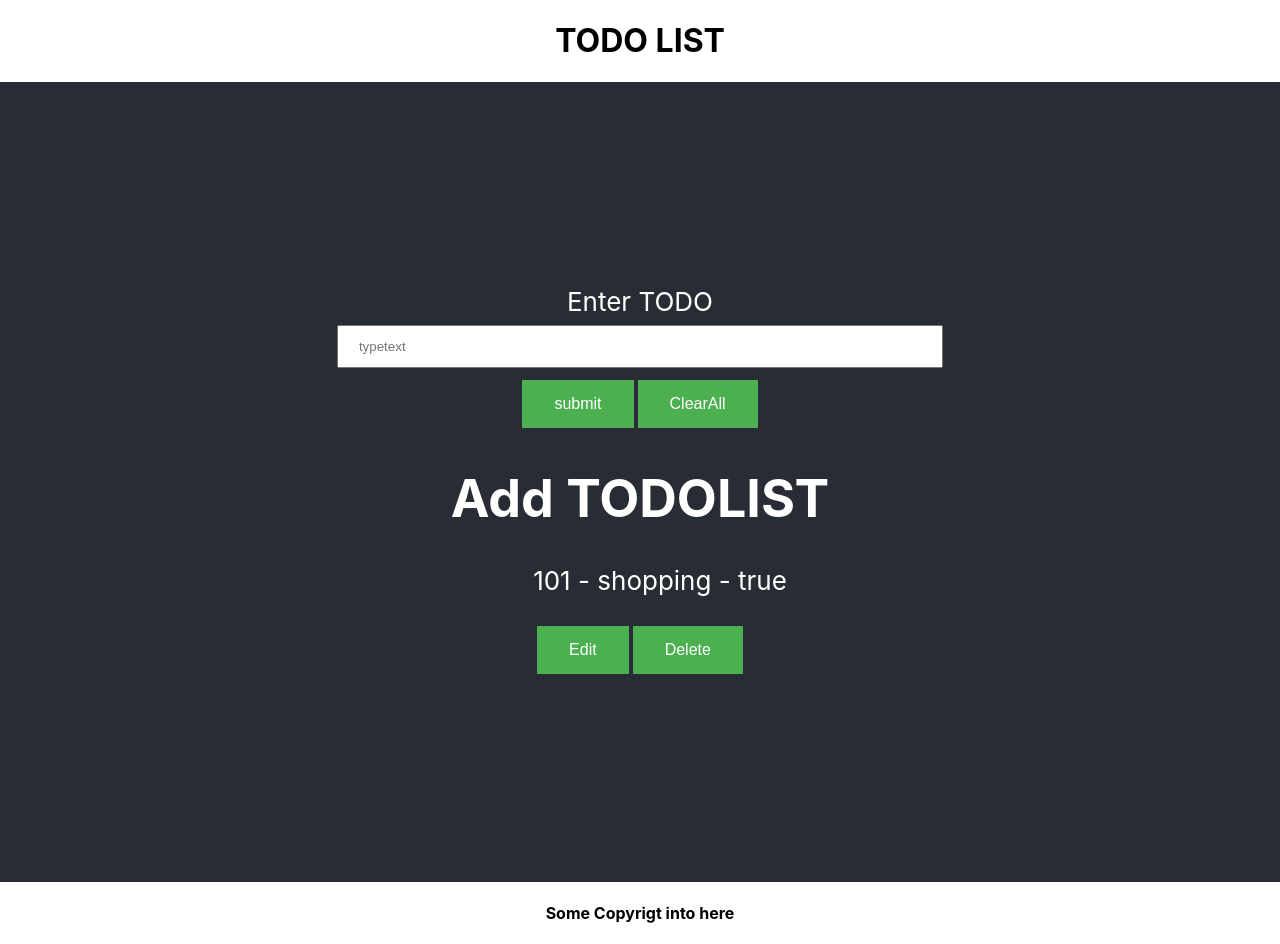
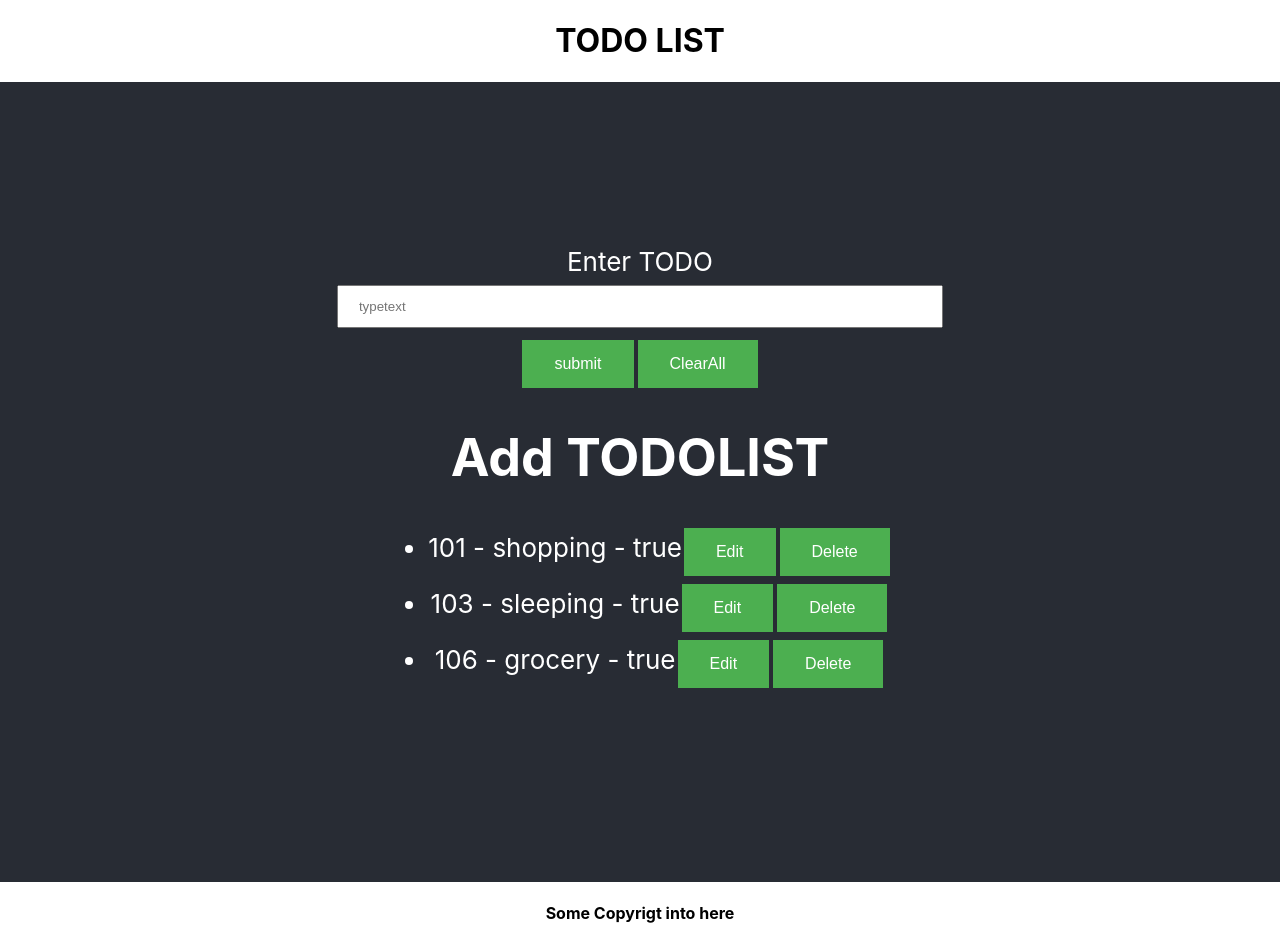
Before and after one commit to Niti1990/todolist, a React (Create React App) app: page / in a window 1280 px wide. Built offline with nearby package versions, Linux system fonts and the light colour scheme.

Commit message:
added props to list.js

```diff
--- a/src/App.js
+++ b/src/App.js
@@ -5,21 +5,36 @@ import List from './components/list/List';
 import Footer from './components/Footer/Footer';
 import Form from './components/Form/Form';
 
-
-function App() {
-const tododata = {
+const tododata = [{
   id: '101',
   title: 'shopping',
   done:'true',
 
+},
+{
+  id: '103',
+  title: 'sleeping',
+  done:'true',
+
+},
+{
+  id: '106',
+  title: 'grocery',
+  done:'true',
+
 }
+]
+
+
+function App() {
+
 
   return (
     <div className="App">
         <Header/>
       <header className="App-header">
       <Form/>
-      <List id={tododata.id} title={tododata.title} done={tododata.done} />
+      <List todos={tododata} />
 
       </header>
 
--- a/src/components/list/List.js
+++ b/src/components/list/List.js
@@ -1,12 +1,20 @@
-function List ({id,title,done}) {
+function List ({todos}) {
     return (
         <div>
         <h1>Add TODOLIST</h1>
         <ul>
-        {id} - {title} - {done}
+            {todos.map(todo => {
+                    return (
+                    <li>
+                        {todo.id} - {todo.title} - {todo.done}
+
+                        <button type="submit" className="button" value="Edit" >Edit </button>
+                        <button type="submit" className="button" value="delete" >Delete </button>
+                    </li>
+                    )
+                })
+            }
         </ul>
-        <button type="submit" className="button" value="Edit" >Edit </button>
-        <button type="submit" className="button" value="delete" >Delete </button>
         </div>
 
     );
```
